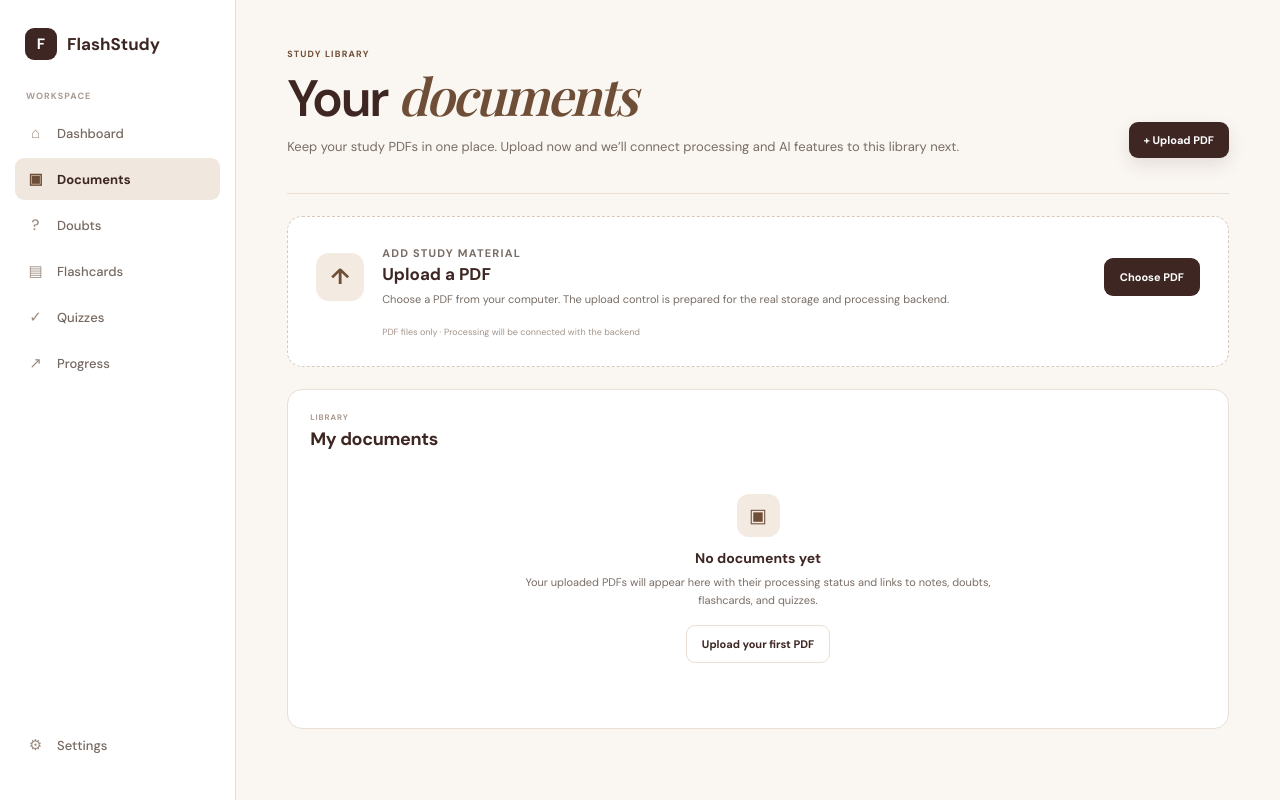
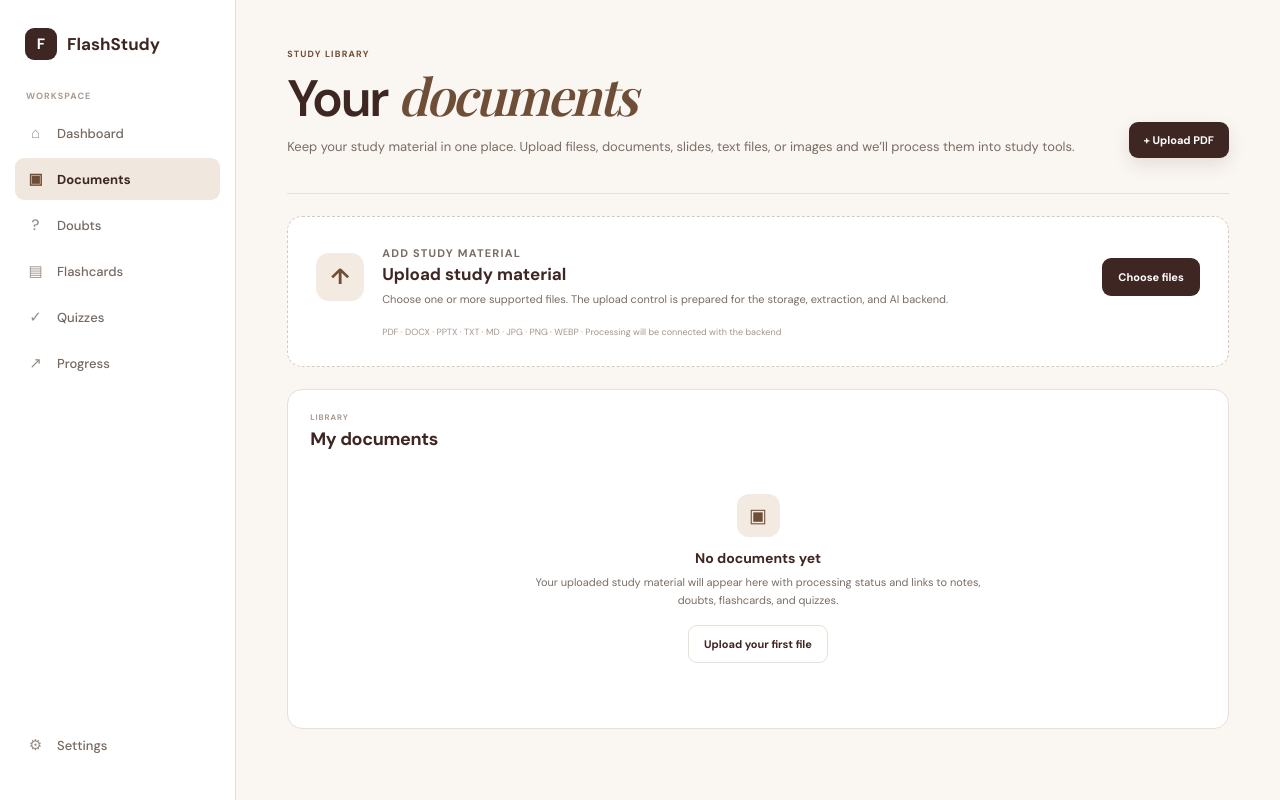
Before and after one commit to RISHITHADASARI18/flashstudy, a Next.js app: page /documents in a window 1280 px wide. Built offline with nearby package versions, Linux system fonts and the light colour scheme; no server answers; a web font is replaced by a local one.

Commit message:
feat: support multi-format study material uploads

```diff
--- a/app/documents/page.tsx
+++ b/app/documents/page.tsx
@@ -24,7 +24,7 @@ export default function DocumentsPage() {
           <div>
             <p className="dashboard-kicker">Study library</p>
             <h1>Your <em>documents</em></h1>
-            <p className="dashboard-subtitle">Keep your study PDFs in one place. Upload now and we’ll connect processing and AI features to this library next.</p>
+            <p className="dashboard-subtitle">Keep your study material in one place. Upload filess, documents, slides, text files, or images and we’ll process them into study tools.</p>
           </div>
           <Link href="/documents?upload=true#upload" className="dashboard-primary-btn">+ Upload PDF</Link>
         </header>
@@ -33,14 +33,14 @@ export default function DocumentsPage() {
           <div className="upload-icon">↑</div>
           <div>
             <p className="card-eyebrow">Add study material</p>
-            <h2>Upload a PDF</h2>
-            <p>Choose a PDF from your computer. The upload control is prepared for the real storage and processing backend.</p>
+            <h2>Upload study material</h2>
+            <p>Choose one or more supported files. The upload control is prepared for the storage, extraction, and AI backend.</p>
           </div>
           <label className="upload-select">
-            <input type="file" accept="application/pdf,.pdf" />
-            Choose PDF
+            <input type="file" accept=".pdf,.doc,.docx,.ppt,.pptx,.txt,.md,.jpg,.jpeg,.png,.webp" multiple />
+            Choose files
           </label>
-          <small>PDF files only · Processing will be connected with the backend</small>
+          <small>PDF · DOCX · PPTX · TXT · MD · JPG · PNG · WEBP · Processing will be connected with the backend</small>
         </section>
 
         <section className="documents-section">
@@ -50,8 +50,8 @@ export default function DocumentsPage() {
           <div className="documents-empty">
             <div className="empty-icon">▣</div>
             <h3>No documents yet</h3>
-            <p>Your uploaded PDFs will appear here with their processing status and links to notes, doubts, flashcards, and quizzes.</p>
-            <a href="#upload" className="dashboard-secondary-btn">Upload your first PDF</a>
+            <p>Your uploaded study material will appear here with processing status and links to notes, doubts, flashcards, and quizzes.</p>
+            <a href="#upload" className="dashboard-secondary-btn">Upload your first file</a>
           </div>
         </section>
       </section>
```
